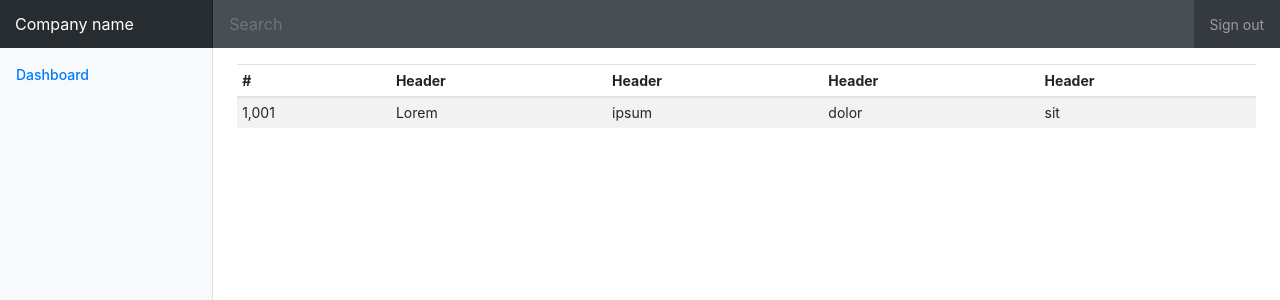
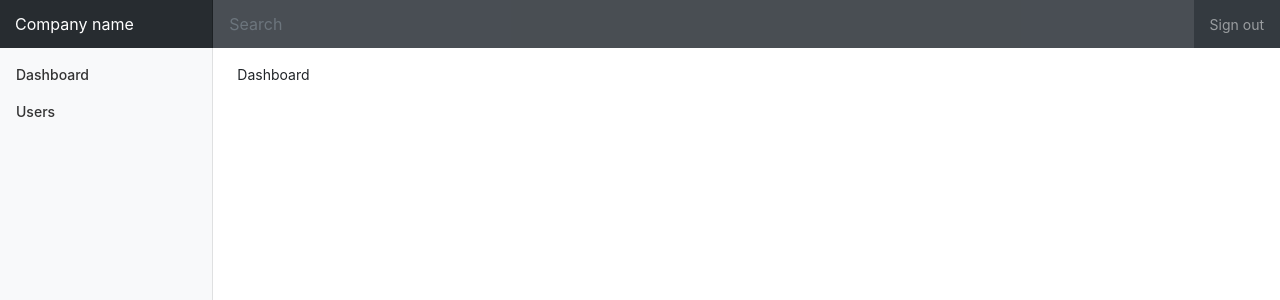
Before and after one commit to AKFosterDev/React-Nest-Admin-Frontend, a React (Create React App) app: page / in a window 1280 px wide. Shown: the top 300 px of the page. Built offline with nearby package versions, Linux system fonts and the light colour scheme.

Commit message:
add react router dom configure routes and links

```diff
--- a/package.json
+++ b/package.json
@@ -10,8 +10,10 @@
     "@types/node": "^12.0.0",
     "@types/react": "^17.0.0",
     "@types/react-dom": "^17.0.0",
+    "@types/react-router-dom": "^5.1.7",
     "react": "^17.0.1",
     "react-dom": "^17.0.1",
+    "react-router-dom": "^5.2.0",
     "react-scripts": "4.0.2",
     "typescript": "^4.1.2",
     "web-vitals": "^1.0.1"
--- a/src/App.tsx
+++ b/src/App.tsx
@@ -1,42 +1,30 @@
 import React from 'react'
+import { BrowserRouter, Route } from 'react-router-dom'
 import './App.css'
 import Nav from './components/Nav'
 import Menu from './components/Menu'
+import Dashboard from './pages/Dashboard'
+import Users from './pages/Users'
 
 function App() {
 	return (
 		<div className='App'>
+			<BrowserRouter>
 				<Nav />
 				<Menu />
 
 				<div className='container-fluid'>
 					<div className='row'>
-					<main role='main' className='col-md-9 ml-sm-auto col-lg-10 pt-3 px-4'>
-						<div className='table-responsive'>
-							<table className='table table-striped table-sm'>
-								<thead>
-									<tr>
-										<th>#</th>
-										<th>Header</th>
-										<th>Header</th>
-										<th>Header</th>
-										<th>Header</th>
-									</tr>
-								</thead>
-								<tbody>
-									<tr>
-										<td>1,001</td>
-										<td>Lorem</td>
-										<td>ipsum</td>
-										<td>dolor</td>
-										<td>sit</td>
-									</tr>
-								</tbody>
-							</table>
-						</div>
+						<main
+							role='main'
+							className='col-md-9 ml-sm-auto col-lg-10 pt-3 px-4'
+						>
+							<Route path={'/'} exact component={Dashboard} />
+							<Route path={'/users'} component={Users} />
 						</main>
 					</div>
 				</div>
+			</BrowserRouter>
 		</div>
 	)
 }
--- a/src/components/Menu.tsx
+++ b/src/components/Menu.tsx
@@ -1,4 +1,5 @@
 import React from 'react'
+import { Link } from 'react-router-dom'
 
 const Menu = () => {
 	return (
@@ -6,7 +7,14 @@
 			<div className='sidebar-sticky'>
 				<ul className='nav flex-column'>
 					<li className='nav-item'>
-						<a className='nav-link active'>Dashboard</a>
+						<Link to={'/'} className='nav-link'>
+							Dashboard
+						</Link>
+					</li>
+					<li className='nav-item'>
+						<Link to={'/users'} className='nav-link'>
+							Users
+						</Link>
 					</li>
 				</ul>
 			</div>
--- /dev/null
+++ b/src/pages/Dashboard.tsx
@@ -0,0 +1,9 @@
+import React, { Component } from 'react'
+
+export class Dashboard extends Component {
+	render() {
+		return <div>Dashboard</div>
+	}
+}
+
+export default Dashboard
--- /dev/null
+++ b/src/pages/Users.tsx
@@ -0,0 +1,32 @@
+import React, { Component } from 'react'
+
+export class Users extends Component {
+	render() {
+		return (
+			<div className='table-responsive'>
+				<table className='table table-striped table-sm'>
+					<thead>
+						<tr>
+							<th>#</th>
+							<th>Header</th>
+							<th>Header</th>
+							<th>Header</th>
+							<th>Header</th>
+						</tr>
+					</thead>
+					<tbody>
+						<tr>
+							<td>1,001</td>
+							<td>Lorem</td>
+							<td>ipsum</td>
+							<td>dolor</td>
+							<td>sit</td>
+						</tr>
+					</tbody>
+				</table>
+			</div>
+		)
+	}
+}
+
+export default Users
```
Also changed, not shown: 1 other file (tests, documents, lock files or other folders). Lines whose indentation alone changed are shown as unchanged.
